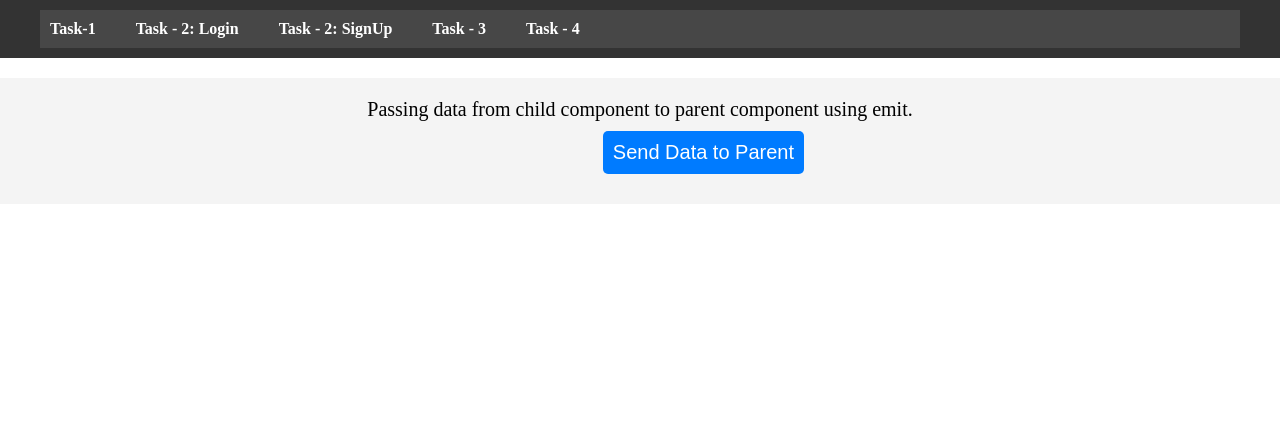
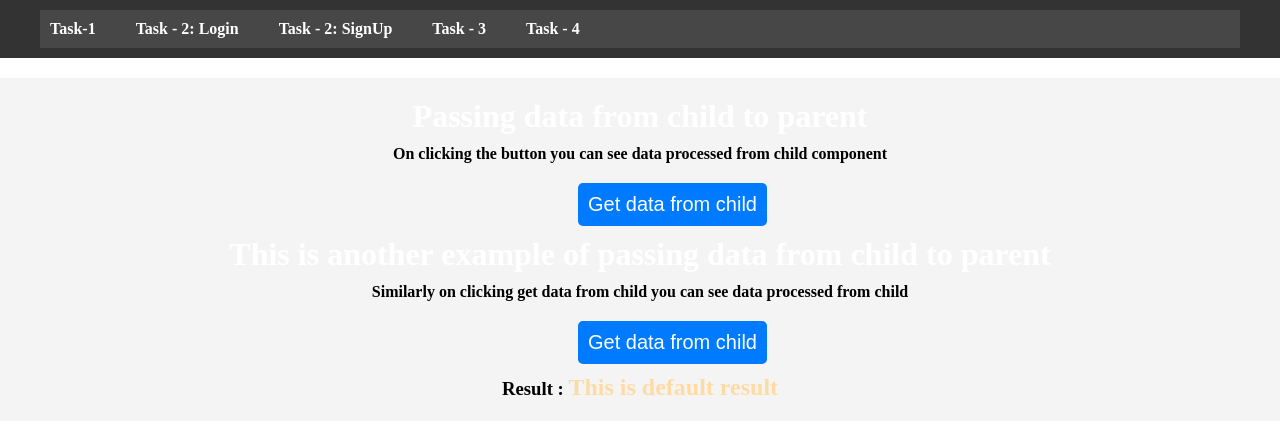
Before and after one commit to SaikalyanLabhishetty/Mantra_Vue_tasks, a Vue app: page /emittask in a window 1280 px wide. Shown: the top 434 px of the page. Built offline with nearby package versions, Linux system fonts and the light colour scheme.

Commit message:
Done with task4

```diff
--- a/src/components/TaskFour.vue
+++ b/src/components/TaskFour.vue
@@ -1,12 +1,32 @@
 <template>
-    <div>
-      <p>Passing data from child component to parent component using emit.</p>
-      <button @click="sendDataToParent">Send Data to Parent</button>
-    </div>
-  </template>
+   <div>
+    <TaskFourChild
+        title="Passing data from child to parent"
+        content="On clicking the button you can see data processed from child component"
+        @displayData="fetchData($event)">
+    </TaskFourChild>
+    <TaskFourChild
+        title="This is another example of passing data from child to parent"
+        content="Similarly on clicking get data from child you can see data processed from child"
+        @displayData="fetchData($event)">
+    </TaskFourChild>
+   </div>
+   <div>
+    <h3>Result : <span style="color: rgb(255, 219, 164);text-align: center;font-size: 24px;">{{ result }}</span></h3>
+   </div>
+</template>
 
-  <script setup>
-  const sendDataToParent = () => {
-    context.emit('childToParent', 'Hello from Child!');
-  };
-  </script>
+<script setup>
+  import {ref} from 'vue'
+  import TaskFourChild from './TaskFourChild.vue'
+  const result = ref("This is default result")
+  const fetchData = (event) => {
+    result.value = event;
+  }
+</script>
+
+<style>
+h3{
+  text-align: center;
+}
+</style>
--- /dev/null
+++ b/src/components/TaskFourChild.vue
@@ -0,0 +1,29 @@
+<template>
+    <div class="data">
+        <h1> {{ title }}</h1>
+        <h4> {{ content }}</h4>
+        <button @click="loadData">Get data from child</button>
+    </div>
+</template>
+
+<script setup>
+const props = defineProps(['title','content'])
+const emit = defineEmits('displayData')
+
+const loadData = () => {
+    emit('displayData',props.content)
+}
+
+</script>
+
+<style>
+.data > h4{
+    text-align: center;
+    margin-top: 10px;
+    margin-bottom: 10px;
+}
+.data button{
+    margin-left: 45%;
+}
+
+</style>
```
Also changed, not shown: src/views/Emitevent.vue (deleted, +0 -16 lines).
